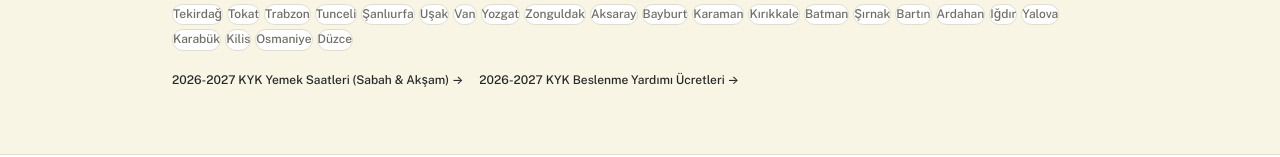
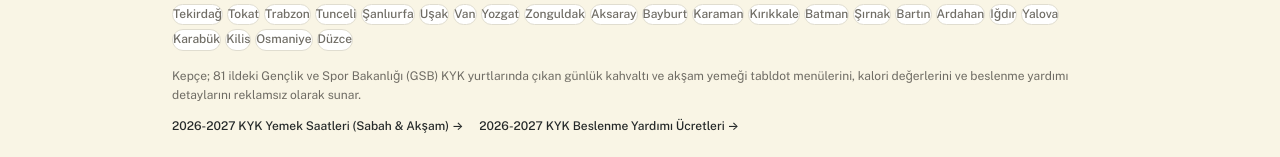
Before and after one commit to koder-cog/kepce, a SvelteKit app in the folder webapp/: page / in a window 1280 px wide. Shown: the part 987-1144 px from the top of the page. Built offline with nearby package versions, Linux system fonts and the light colour scheme; no server answers; a web font is replaced by a local one.

Commit message:
feat(seo): kyk yemek menüsü başlık ve arama şeması güncellendi, tire standardı getirildi

```diff
--- a/webapp/src/components/ui/Seo.svelte
+++ b/webapp/src/components/ui/Seo.svelte
@@ -2,8 +2,8 @@
   import { page } from "$app/stores";
 
   let {
-    title = "Bugün KYK'da Ne Yemek Var? Günlük Menüler | Kepçe",
-    description = "Bugün KYK yurtlarında çıkan kahvaltı ve akşam yemeği menüsü. Reklamsız, güncel yemekhane listeleri ve öğrenci değerlendirmeleri.",
+    title = "KYK Yemek Menüsü - Bugün KYK'da Ne Yemek Var? | Kepçe",
+    description = "Bugün KYK yurtlarında çıkan kahvaltı ve akşam yemeği menüsü. 81 il reklamsız, güncel tabldot listeleri, kalori ve beslenme yardımı detayları.",
     image = "https://kepce.org/og_image.png",
     type = "website",
     canonical = null,
@@ -30,8 +30,14 @@
           "@id": `${BASE_URL}/#website`,
           url: `${BASE_URL}/`,
           name: "Kepçe",
+          alternateName: ["Kepçe KYK", "KYK Yemek Menüsü", "KYK Yemek Listesi"],
           description: "Bugün KYK'da Ne Yemek Var? Günlük KYK Yurt Menüleri",
           inLanguage: "tr-TR",
+          potentialAction: {
+            "@type": "SearchAction",
+            target: `${BASE_URL}/ara?q={search_term_string}`,
+            "query-input": "required name=search_term_string",
+          },
         },
         {
           "@type": "Organization",
@@ -58,7 +64,7 @@
   {/if}
 
   <!-- Open Graph / Facebook -->
-  <meta property="og:site_name" content="Kepçe" />
+  <meta property="og:site_name" content="Kepçe - KYK Yemek Menüsü" />
   <meta property="og:locale" content="tr_TR" />
   <meta property="og:type" content={type} />
   <meta property="og:url" content={canonicalUrl} />
--- a/webapp/src/routes/+page.svelte
+++ b/webapp/src/routes/+page.svelte
@@ -48,14 +48,14 @@
 
     let pageTitle = $derived(
         timelineState.currentCity
-            ? `${cityName} KYK Yemek Menüsü | Kepçe`
-            : "Bugün KYK'da Ne Yemek Var? | Kepçe",
+            ? `${cityName} KYK Yemek Menüsü (Günlük Tabldot) | Kepçe`
+            : "KYK Yemek Menüsü - Bugün KYK'da Ne Yemek Var? | Kepçe",
     );
 
     let pageDescription = $derived(
         timelineState.currentCity
-            ? `${todayTurkishStr} ${cityName} KYK yemekhane menüsü, kalori değerleri ve beslenme yardımı detayları.`
-            : `${todayTurkishStr} KYK yurtlarında çıkan kahvaltı ve akşam yemeği menüsü, kalori değerleri ve beslenme yardımı detayları.`,
+            ? `${todayTurkishStr} ${cityName} KYK yurt yemekhane menüsü: Güncel kahvaltı ve akşam tabldot listesi, kalori ve beslenme yardımı detayları.`
+            : `${todayTurkishStr} KYK yurtlarında çıkan kahvaltı ve akşam yemeği menüsü. 81 il güncel tabldot listeleri, kalori ve beslenme yardımı detayları.`,
     );
     let ogImage = $derived(
         timelineState.currentCity
@@ -153,6 +153,11 @@
             </a>
         {/each}
     </div>
+    <div class="city-seo-directory__about">
+        <p>
+            Kepçe; 81 ildeki Gençlik ve Spor Bakanlığı (GSB) KYK yurtlarında çıkan günlük kahvaltı ve akşam yemeği tabldot menülerini, kalori değerlerini ve beslenme yardımı detaylarını reklamsız olarak sunar.
+        </p>
+    </div>
     <div class="city-seo-directory__guides">
         <a href="/kyk-yemek-saatleri" class="city-seo-directory__guide-link">
             2026-2027 KYK Yemek Saatleri (Sabah & Akşam) →
--- a/webapp/src/routes/[city_slug=city]/+page.svelte
+++ b/webapp/src/routes/[city_slug=city]/+page.svelte
@@ -39,7 +39,7 @@
     const now = new Date();
     const todayTurkishStr = `${now.getDate()} ${turkishMonths[now.getMonth()]} ${now.getFullYear()}`;
 
-    let pageTitle = $derived(`Bugünkü ${cityName} KYK Yemek Menüsü (2026-2027) — Güncel Tabldot | Kepçe`);
+    let pageTitle = $derived(`Bugünkü ${cityName} KYK Yemek Menüsü (2026-2027) - Güncel Tabldot | Kepçe`);
     let pageDescription = $derived(
         `Bugünkü ${cityName} KYK yurt yemekhane menüsü: ${todayTurkishStr} kahvaltı ve akşam yemeği tabldot listesi, kalori ve beslenme yardımı detayları.`
     );
--- a/webapp/src/routes/ara/+page.server.js
+++ b/webapp/src/routes/ara/+page.server.js
@@ -130,7 +130,7 @@ function matchKepceIntent(query) {
   if (clean === "kepce" || clean === "kepçe" || clean === "kepce nedir" || clean === "kepçe nedir") {
     return {
       type: "module",
-      title: "Kepçe — Açık Menü ve Yemekhane Platformu",
+      title: "Kepçe - Açık Menü ve Yemekhane Platformu",
       subtitle: "Hakkında",
       description: "81 ilin KYK yurt yemekhanesi menüleri, beslenme saatleri, öğrenci yorumları ve şeffaf beslenme yardımı takibi.",
       href: "/hakkinda",
--- a/webapp/src/routes/ara/+page.svelte
+++ b/webapp/src/routes/ara/+page.svelte
@@ -1576,7 +1576,7 @@
               </a>
               <p class="c-search-item__content">
                 {#if dateBadge}
-                  <span class="c-search-item__date-badge">{dateBadge} —</span>
+                  <span class="c-search-item__date-badge">{dateBadge} -</span>
                 {/if}
                 {@html highlightQuery(item.content, data.query)}
               </p>
--- a/webapp/src/styles/components/_timeline.css
+++ b/webapp/src/styles/components/_timeline.css
@@ -431,6 +431,14 @@
   transform: scale(0.98);
 }
 
+.city-seo-directory__about {
+  margin-bottom: var(--space-sm);
+  font-family: var(--font-body);
+  font-size: var(--text-xs);
+  color: var(--color-muted);
+  line-height: var(--line-height-relaxed);
+}
+
 .city-seo-directory__guides {
   display: flex;
   flex-wrap: wrap;
```
